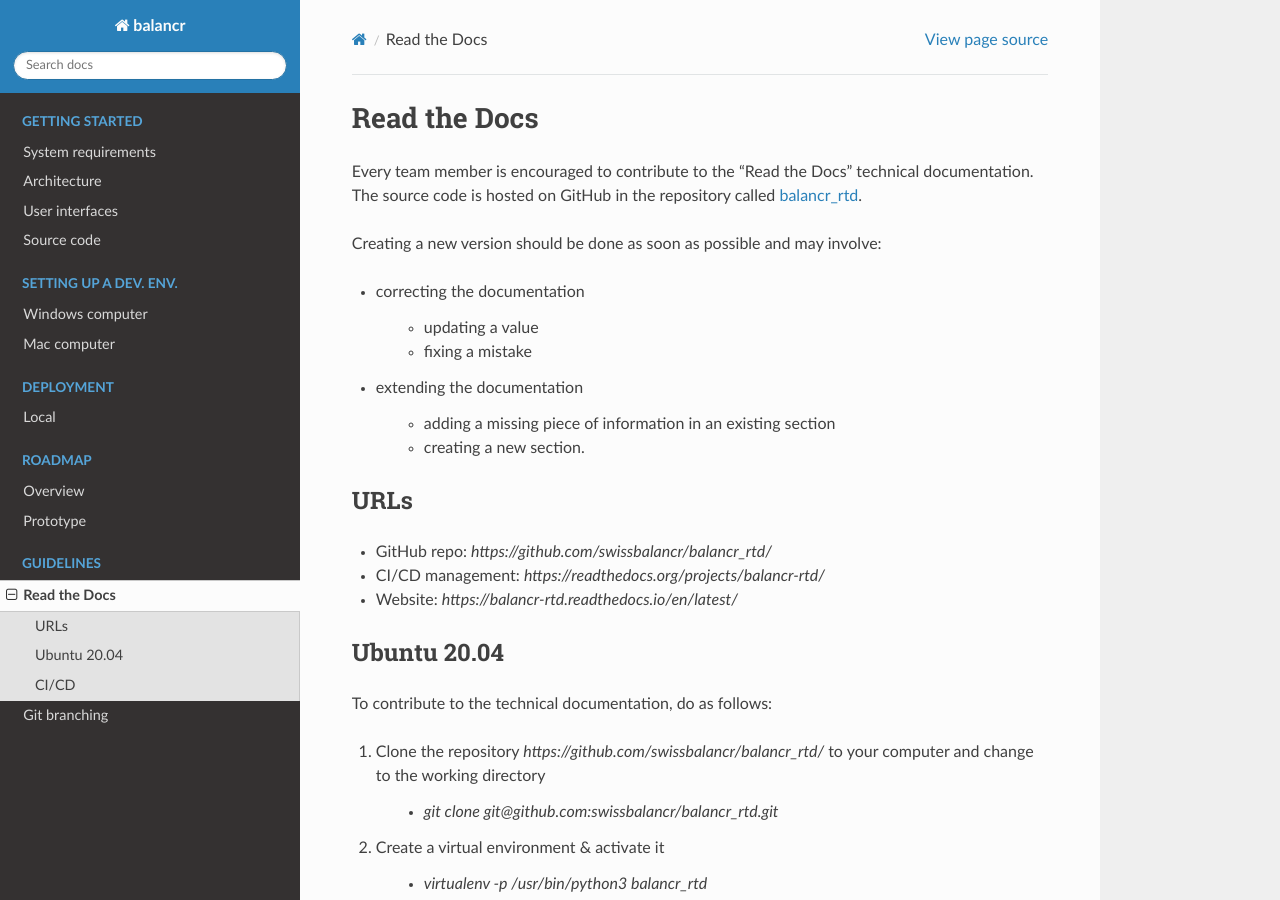
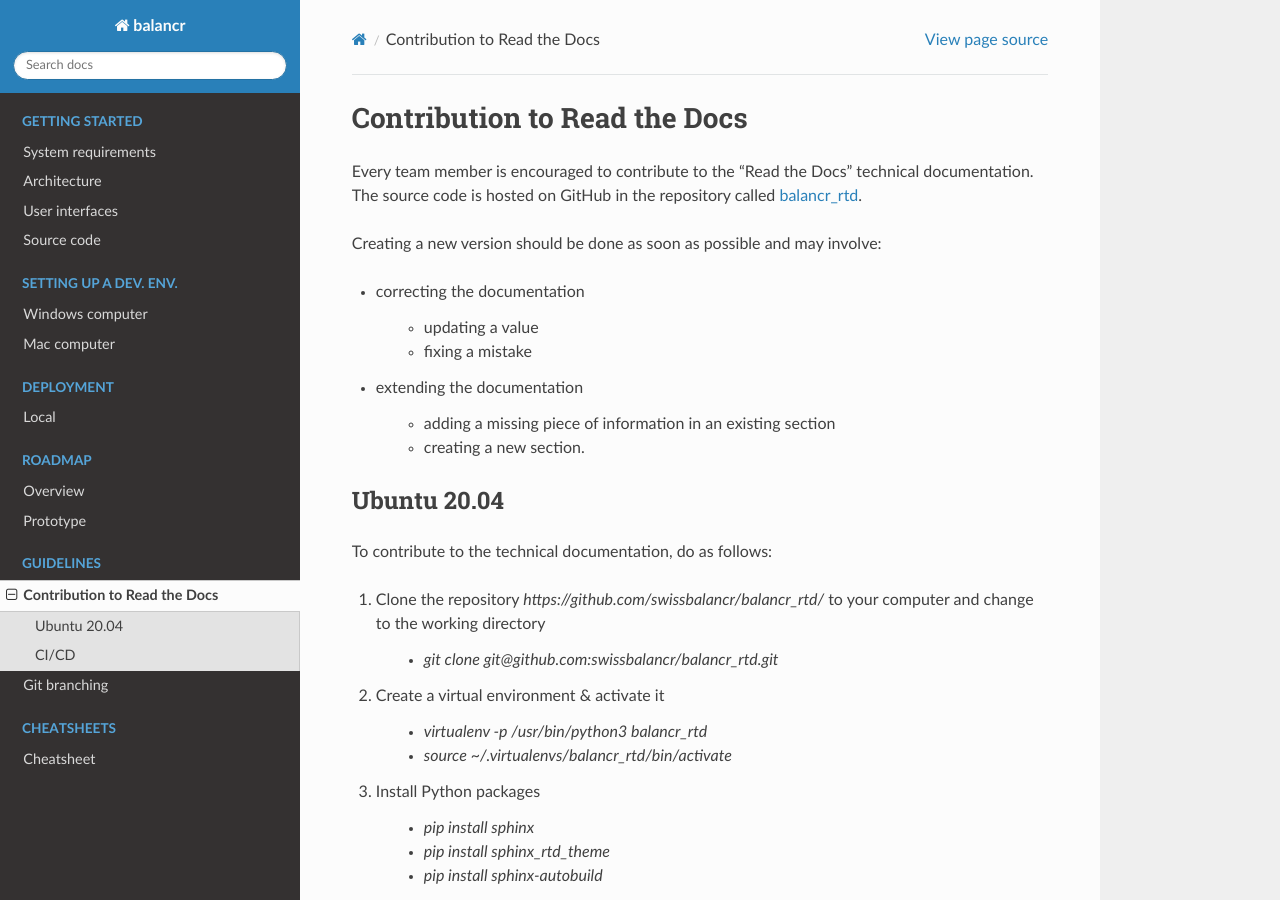
Before and after one commit to swissbalancr/balancr_rtd, a Sphinx documentation site: the page built from source/guidelines/readthedocs.rst, in a window 1280 px wide and 900 px high. Built offline with Sphinx 7.4.7 and the Read the Docs theme 2.0.0, drawn with Linux system fonts in a browser that asks for light colours.

Commit message:
Added cheatsheet

```diff
--- a/source/guidelines/readthedocs.rst
+++ b/source/guidelines/readthedocs.rst
@@ -1,6 +1,6 @@
-=============
-Read the Docs
-=============
+=============================
+Contribution to Read the Docs
+=============================
 
 Every team member is encouraged to contribute to the "Read the Docs" technical documentation. The source code is hosted on GitHub in the repository called `balancr_rtd <https://github.com/swissbalancr/balancr_rtd>`_.
 
@@ -11,18 +11,10 @@ Creating a new version should be done as soon as possible and may involve:
     - updating a value
     - fixing a mistake
 
-
 - extending the documentation
 
     - adding a missing piece of information in an existing section
     - creating a new section.
-
-URLs
-====
-
-- GitHub repo: `https://github.com/swissbalancr/balancr_rtd/`
-- CI/CD management: `https://readthedocs.org/projects/balancr-rtd/`
-- Website: `https://balancr-rtd.readthedocs.io/en/latest/`
 
 Ubuntu 20.04
 ============
```
Also changed, not shown: source/cheatsheets/cheatsheet.rst (added, +10 -0 lines), source/index.rst (+7 -0 lines).
